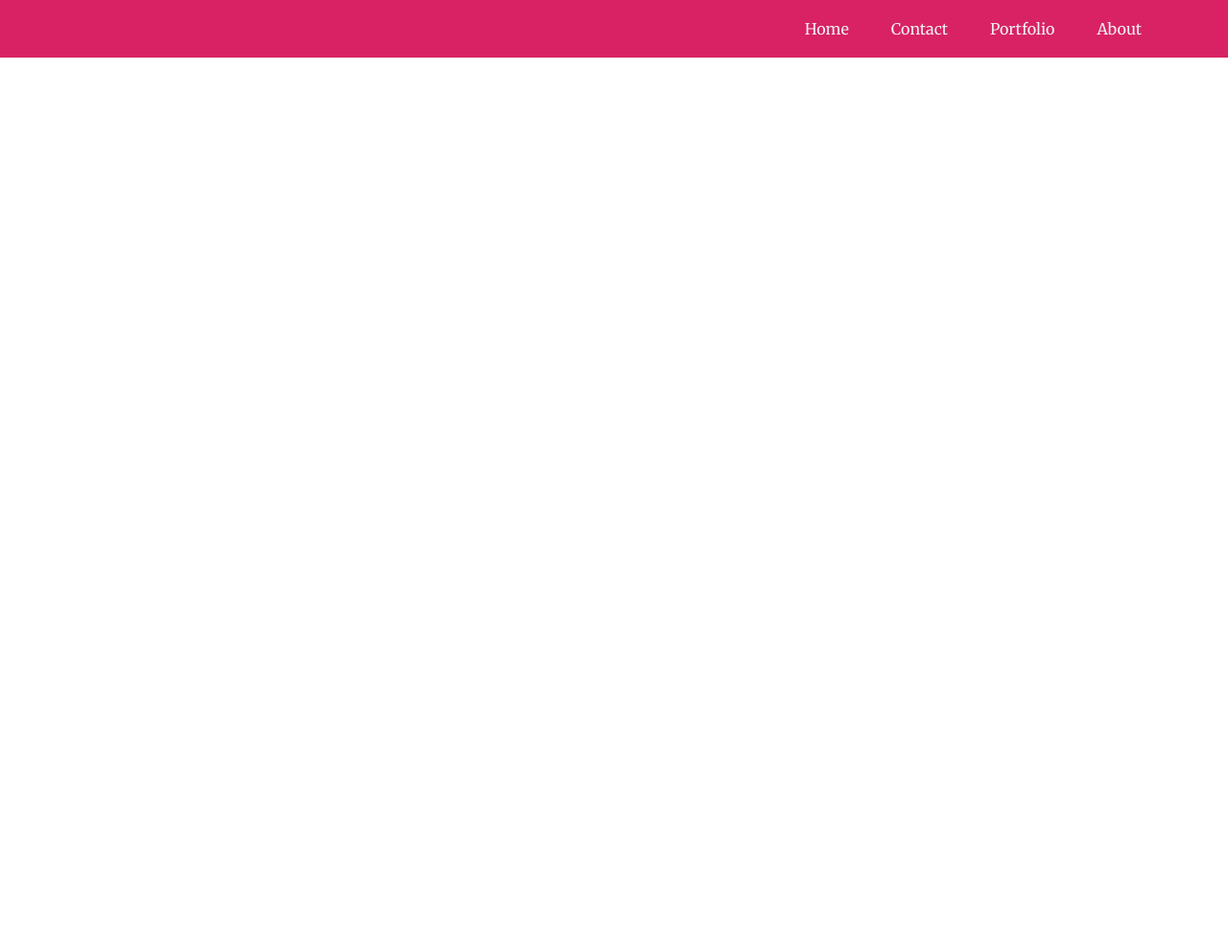
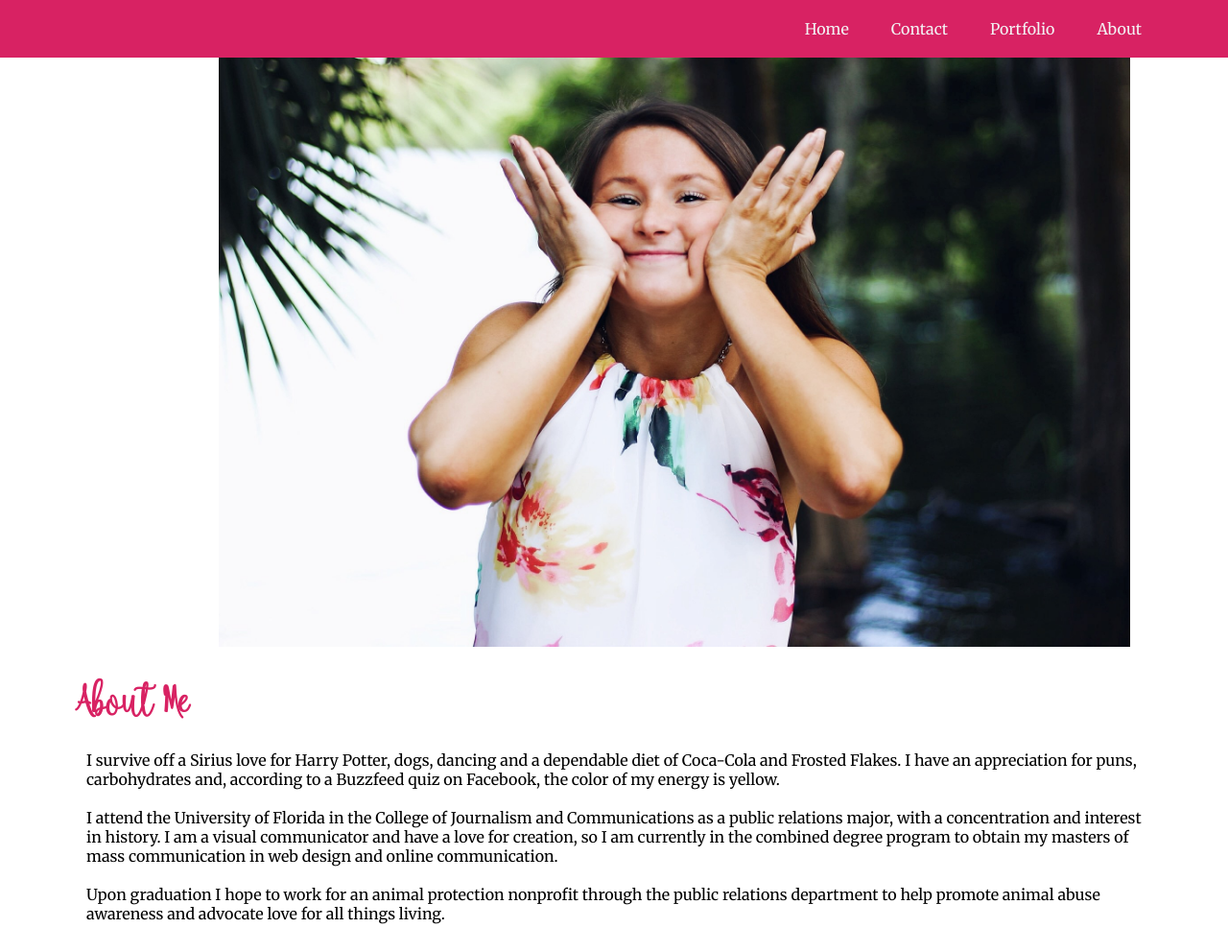
Before and after one commit to courtneyehancock/hancock_courtney_p2, a plain HTML site: page about.html in a window 1280 px wide. Shown: the whole page at 96% size. Before the commit the page ends 800 px from the top, so only its background shows below. Drawn offline with nearby package versions, Linux system fonts and the light colour scheme.

Commit message:
added font in folder and linked it to CSS, applied it to headings, adjusted paragprah padding

```diff
--- a/about.html
+++ b/about.html
@@ -31,5 +31,20 @@
         </ul>
       </nav>
     </header>
+
+    <section class="img">
+      <img src="img/squish.jpg" alt="Squished Face" width="950" height="614" />
+    </section>
+
+    <div>
+        <section class="about">
+          <h1>About Me</h1>
+          <p>I survive off a Sirius love for Harry Potter, dogs, dancing and a dependable diet of Coca-Cola and Frosted Flakes. I have an appreciation for puns, carbohydrates and, according to a Buzzfeed quiz on Facebook, the color of my energy is yellow.</p>
+
+          <p>I attend the University of Florida in the College of Journalism and Communications as a public relations major, with a concentration and interest in history. I am a visual communicator and have a love for creation, so I am currently in the combined degree program to obtain my masters of mass communication in web design and online communication.</p>
+
+          <p>Upon graduation I hope to work for an animal protection nonprofit through the public relations department to help promote animal abuse awareness and advocate love for all things living.</p>
+        </section>
+    </div>
   </body>
 </html>
--- a/style/style.css
+++ b/style/style.css
@@ -2,6 +2,11 @@
   margin: 0;
   padding: 0;
   border: 0;
+}
+
+@font-face {
+  font-family: 'Anteater';
+  src: url('../style/anteater.ttf') format('truetype');
 }
 
 header {
@@ -39,7 +44,7 @@ form {
   max-width: 500px;
   border-radius: 5px;
   color: #f2f2f3;
-  font-family: sans-serif;
+  font-family: 'Merriweather', serif;
   margin: 20px auto;
 }
 
@@ -63,7 +68,7 @@ input {
 }
 
 textarea {
-  font-family: sans-serif;
+  font-family: "Merriweather" , serif;
   padding: 10px 10px;
   border-radius: 5px;
 }
@@ -85,7 +90,26 @@ section.img {
   padding: 0px 228px 10px;
 }
 
+section.contact {
+  text-align: center;
+  font-family: 'Merriweather' , serif;
+}
+
+section.about {
+  text-align: left;
+  font-family: 'Merriweather' , serif;
+}
+
+.about {
+  padding: 20px 80px;
+}
+
+h1 {
+  font-family: "Anteater";
+  font-size: 35px;
+  color: #d82263;
+}
+
 p {
-  text-align: center;
-  font-family: 'Merriweather' serif;
+  padding: 10px;
 }
```
Also changed, not shown: style/anteater.ttf (added).
